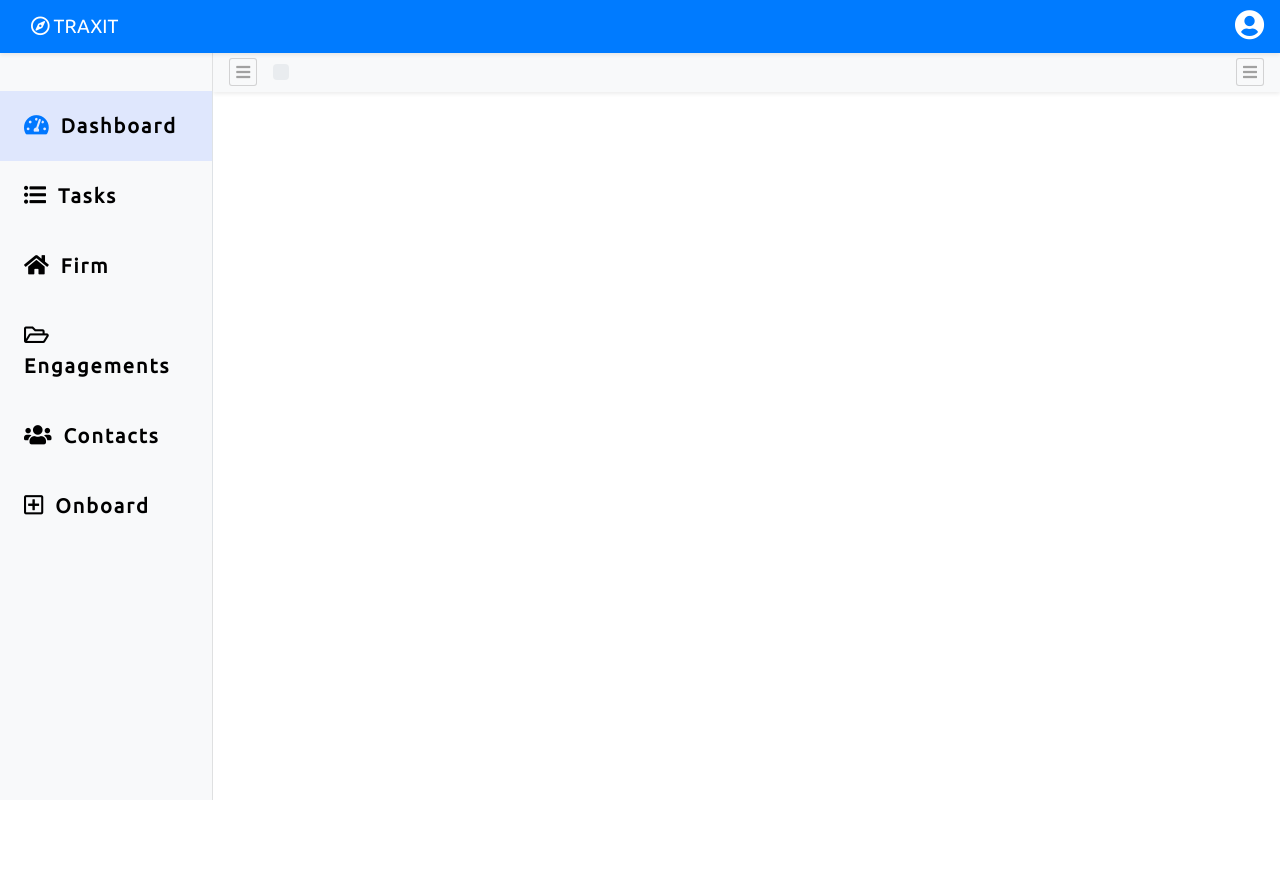
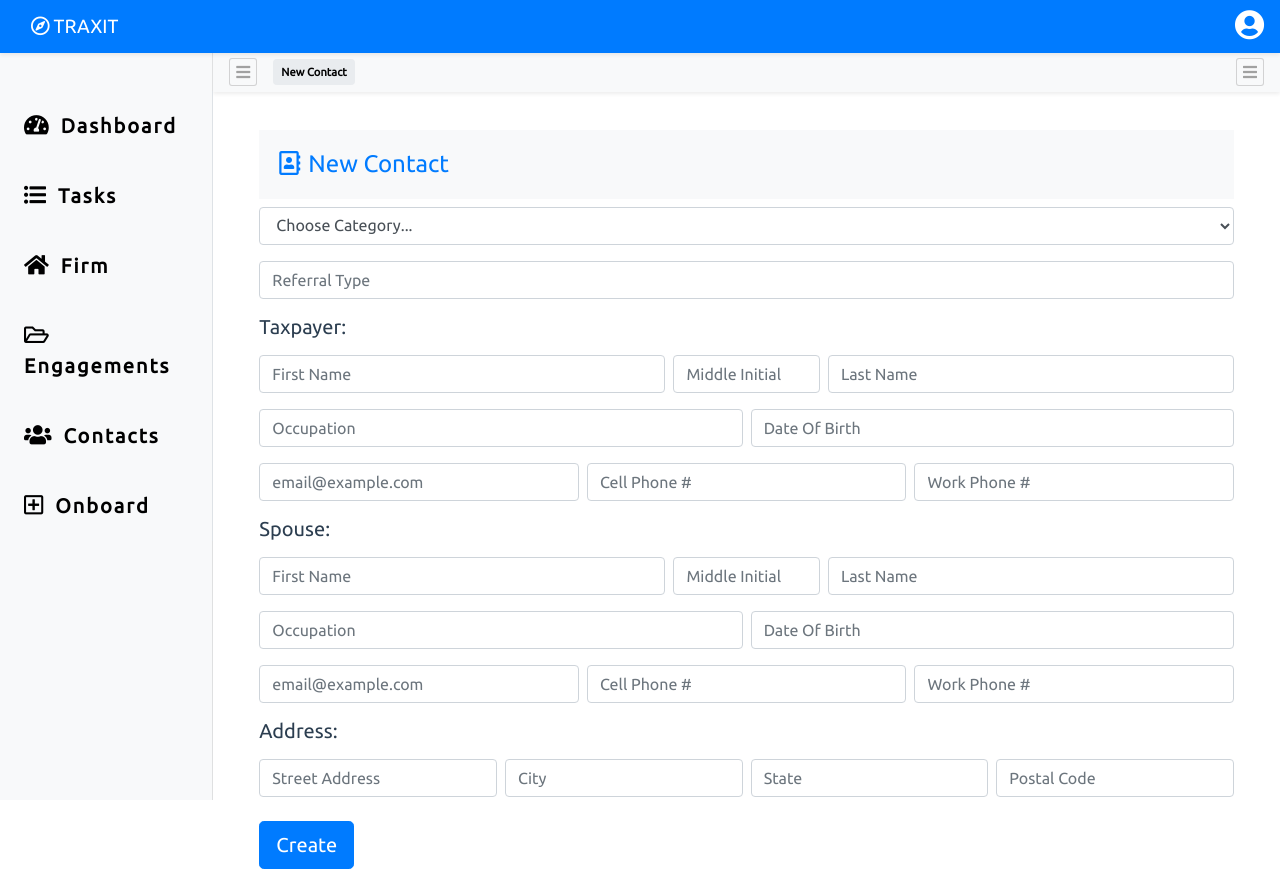
Before and after one commit to boldstar/traxit, a Vue app: page /add/contact in a window 1280 px wide. Before the commit the page ends 800 px from the top, so only its background shows below. Built offline with nearby package versions, Linux system fonts and the light colour scheme; sample sign-in values are in the browser's storage.

Commit message:
added children routes for add view

```diff
--- /dev/null
+++ b/src/components/ContactForm.vue
@@ -0,0 +1,142 @@
+<template>
+  <div class="page-wrapper">
+    <div class="card-body bg-light border-primary mb-2">
+      <h4 class="text-left text-primary m-0"><i class="far fa-address-book mr-2"></i>New Contact</h4>
+    </div>
+    <form @submit.prevent="addClient" class="d-flex-column justify-content-center">
+      <div class="form-group">
+        <select class="form-control mb-3" id="category" v-model="client.category">
+          <option v-for="category in categories" :key="category.id" :value="category">{{ category }}</option>
+        </select>
+        <input type="text" class="form-control mb-3" placeholder="Referral Type" v-model="client.referral_type">
+
+        <h5 class="text-left mb-3">Taxpayer:</h5>
+        <div class="d-flex mb-3">
+          <input type="text" class="form-control col-5" placeholder="First Name" v-model="client.first_name">
+          <input type="text" class="form-control mx-2" placeholder="Middle Initial" v-model="client.middle_initial">
+          <input type="text" class="form-control col-5" placeholder="Last Name" v-model="client.last_name">
+        </div>
+
+        <div class="d-flex mb-3">
+          <input type="text" class="form-control mr-2" placeholder="Occupation" v-model="client.occupation">
+          <input type="text" class="form-control" placeholder="Date Of Birth" v-model="client.dob">
+        </div>
+
+        <div class="d-flex mb-3">
+          <input type="text" class="form-control" placeholder="email@example.com" v-model="client.email">
+          <input type="text" class="form-control mx-2" placeholder="Cell Phone #" v-model="client.cell_phone">
+          <input type="text" class="form-control" placeholder="Work Phone #" v-model="client.work_phone">
+        </div>
+
+        <h5 class="text-left mb-3">Spouse:</h5>
+        <div class="d-flex mb-3">
+          <input type="text" class="form-control col-5" placeholder="First Name" v-model="client.spouse_first_name">
+          <input type="text" class="form-control mx-2" placeholder="Middle Initial" v-model="client.spouse_middle_initial">
+          <input type="text" class="form-control col-5" placeholder="Last Name" v-model="client.spouse_last_name">
+        </div>
+
+        <div class="d-flex mb-3">
+          <input type="text" class="form-control mr-2" placeholder="Occupation" v-model="client.spouse_occupation">
+          <input type="text" class="form-control" placeholder="Date Of Birth" v-model="client.spouse_dob">
+        </div>
+
+        <div class="d-flex mb-3">
+          <input type="text" class="form-control" placeholder="email@example.com" v-model="client.spouse_email">
+          <input type="text" class="form-control mx-2" placeholder="Cell Phone #" v-model="client.spouse_cell_phone">
+          <input type="text" class="form-control" placeholder="Work Phone #" v-model="client.spouse_work_phone">
+        </div>
+
+        <h5 class="text-left mb-3">Address:</h5>
+        <div class="d-flex mb-4">
+          <input type="text" class="form-control" placeholder="Street Address" v-model="client.street_address">
+          <input type="text" class="form-control ml-2 mr-1" placeholder="City" v-model="client.city">
+          <input type="text" class="form-control ml-1 mr-2" placeholder="State" v-model="client.state">
+          <input type="text" class="form-control" placeholder="Postal Code" v-model="client.postal_code">
+        </div>
+
+      <button type="submit" class="btn btn-lg btn-primary d-flex justify-content-start">Create</button>
+      </div>
+    </form>
+  </div>
+</template>
+
+<script>
+export default {
+  name: 'contact-form',
+  data () {
+    return {
+      client: {
+        id: '',
+        category: null,
+        referral_type: '',
+        first_name: '',
+        middle_initial: '',
+        last_name: '',
+        occupation: '',
+        dob: '',
+        email: '',
+        cell_phone: '',
+        work_phone: '',
+        spouse_first_name: '',
+        spouse_middle_initial: '',
+        spouse_last_name: '',
+        spouse_occupation: '',
+        spouse_dob: '',
+        spouse_email: '',
+        spouse_cell_phone: '',
+        spouse_work_phone: '',
+        street_address: '',
+        city: '',
+        state: '',
+        postal_code: '',
+      },
+        categories: [ 'Choose Category...', 'Client', 'Prospect'],
+    }
+  },
+  methods: {
+    addClient(e) {
+      if(!this.client.first_name || !this.client.email || !this.client.cell_phone ){
+        return
+      } else {
+        this.$store.dispatch('addClient', {
+          id: this.idForClient,
+          category: this.client.category,
+          referral_type: this.client.referral_type,
+          first_name: this.client.first_name,
+          middle_initial: this.client.middle_initial,
+          last_name: this.client.last_name,
+          occupation: this.client.occupation,
+          dob: this.client.dob,
+          email: this.client.email,
+          cell_phone: this.client.cell_phone,
+          work_phone: this.client.work_phone,
+          spouse_first_name: this.client.spouse_first_name,
+          spouse_middle_initial: this.client.spouse_middle_initial,
+          spouse_last_name: this.client.spouse_last_name,
+          spouse_occupation: this.client.spouse_occupation,
+          spouse_dob: this.client.spouse_dob,
+          spouse_email: this.client.spouse_email,
+          spouse_cell_phone: this.client.spouse_cell_phone,
+          spouse_work_phone: this.client.spouse_work_phone,
+          street_address: this.client.street_address,
+          city: this.client.city,
+          state: this.client.state,
+          postal_code: this.client.postal_code,
+        })
+        e.preventDefault();
+      }
+      e.preventDefault();
+      this.client = ""
+      this.idForClient++
+      this.$router.push('/clients')
+    },
+  },
+  created: function() {
+    this.client.category = this.categories[0]
+  }
+}
+</script>
+
+<style lang="scss" scoped>
+
+</style>
--- /dev/null
+++ b/src/components/EngagementForm.vue
@@ -0,0 +1,20 @@
+<template>
+  <div class="page-wrapper">
+
+  </div>
+</template>
+
+<script>
+export default {
+  name: 'engagement-form',
+  data () {
+    return {
+    }
+  },
+}
+</script>
+
+<style lang="scss" scoped>
+
+
+</style>
--- a/src/router.js
+++ b/src/router.js
@@ -64,9 +64,6 @@ export default new Router({
       // this is the list of all clients view
       path: '/clients',
       name: 'clients',
-      // route level code-splitting
-      // this generates a separate chunk (about.[hash].js) for this route
-      // which is lazy-loaded when the route is visited.
       component: () => import(/* webpackChunkName: "about" */ './views/Clients.vue'),
       meta: {
         requiresAuth: true,
@@ -169,27 +166,45 @@ export default new Router({
       ],
     },
     {
-      // this is the path for adding a client or engagement globally
+      // this is the path for adding a contact or engagement globally
       path: '/add',
       name: 'add',
-      // route level code-splitting
-      // this generates a separate chunk (about.[hash].js) for this route
-      // which is lazy-loaded when the route is visited.
       component: () => import(/* webpackChunkName: "add" */ './views/Add.vue'),
       meta: {
         requiresAuth: true,
         breadCrumb: [
-          { name: 'Add Contact' }
+          { name: 'Add New' }
         ]
-      }
+      },
+      children: [
+        {
+          // this is the children route for adding a new contact
+          path: 'contact',
+          component: () => import('@/components/ContactForm.vue'),
+            meta: {
+              requiresAuth: true,
+              breadCrumb: [
+                { name: 'New Contact' }
+            ]
+          },
+        },
+        {
+          // this is the children route for adding a new engagement
+          path: 'engagement',
+          component: () => import('@/components/EngagementForm.vue'),
+            meta: {
+              requiresAuth: true,
+              breadCrumb: [
+                { name: 'New Engagement' }
+            ]
+          },
+        }
+      ]
     },
     {
       // this is the path to view the tasks belonging to a user
       path: '/tasks',
       name: 'tasks',
-      // route level code-splitting
-      // this generates a separate chunk (about.[hash].js) for this route
-      // which is lazy-loaded when the route is visited.
       component: () => import(/* webpackChunkName: "tasks" */ './views/Tasks.vue'),
       meta: {
         requiresAuth: true,
@@ -202,9 +217,6 @@ export default new Router({
       // this is the path to view the list of all engagements
     path: '/engagements',
     name: 'engagements',
-    // route level code-splitting
-    // this generates a separate chunk (about.[hash].js) for this route
-    // which is lazy-loaded when the route is visited.
     component: () => import(/* webpackChunkName: "accounts" */ './views/Engagements.vue'),
     meta: {
         requiresAuth: true,
@@ -217,9 +229,6 @@ export default new Router({
     //this is the route to view single engagement
     path: '/engagement/:id',
     name: 'engagement-details',
-    // route level code-splitting
-    // this generates a separate chunk (about.[hash].js) for this route
-    // which is lazy-loaded when the route is visited.
     component: () => import(/* webpackChunkName: "accounts" */ './views/EngagementDetails.vue'),
     meta: {
         requiresAuth: true,
```
